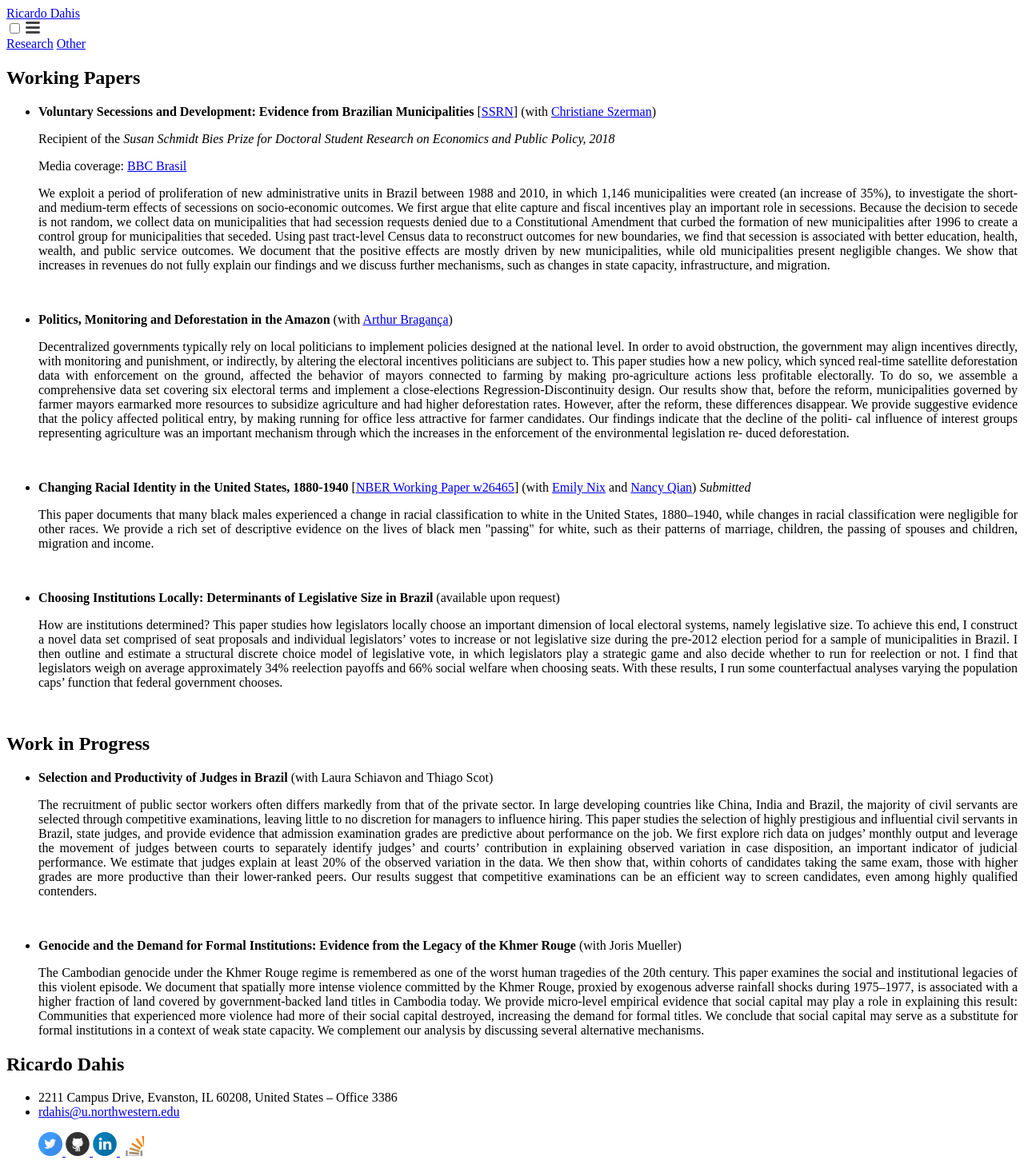
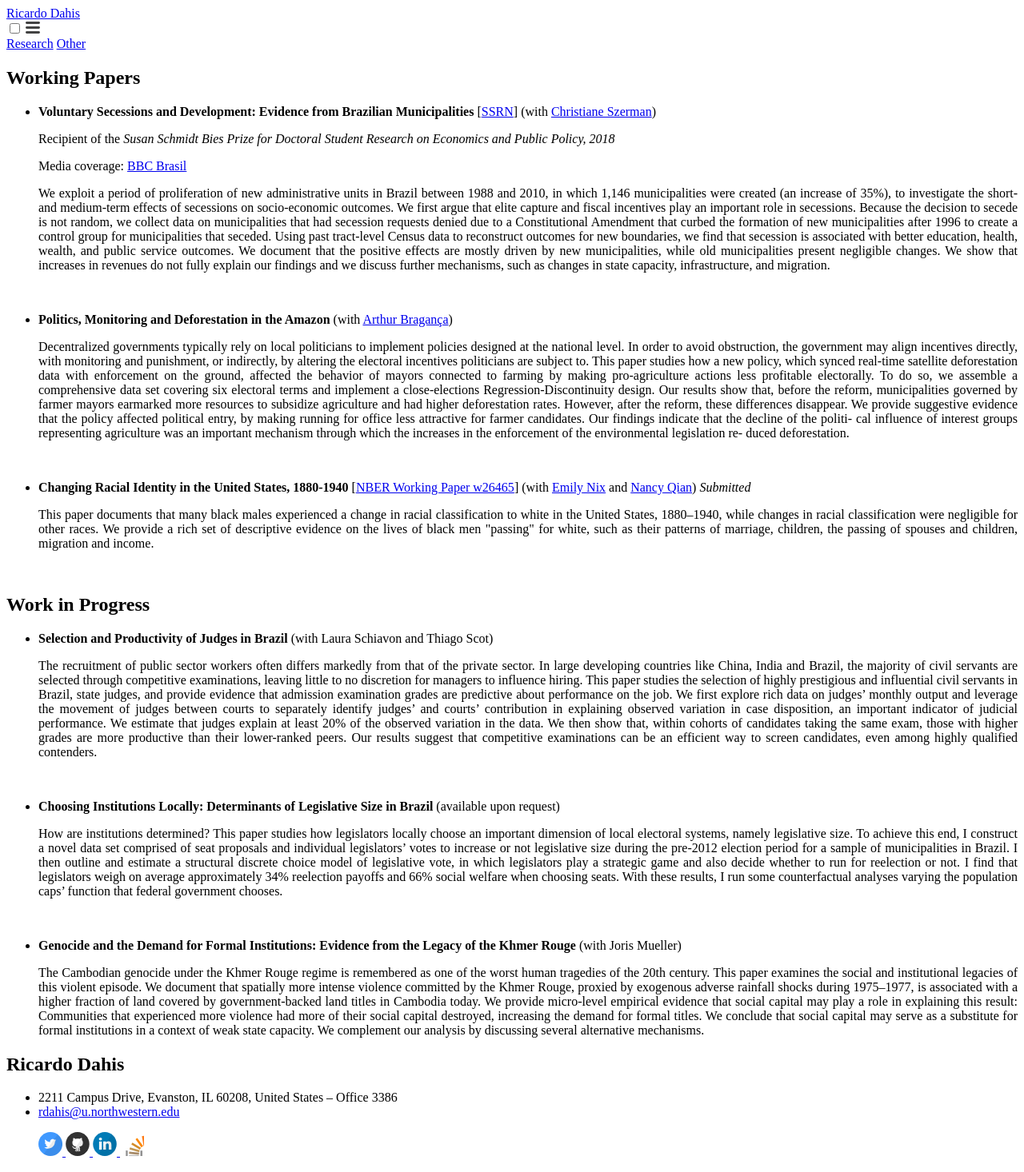
Before and after one commit to rdahis/rdahis.github.io, a Jekyll site: the page built from 1-research.md, in a window 1280 px wide. Shown: the whole page at 80% size. Built offline with Jekyll 4.4.1, drawn with Linux system fonts in a browser that asks for light colours; a script that is not in the unit is left out; some of the changed lines change nothing that is shown.

Commit message:
Update 1-research.md

```diff
--- a/1-research.md
+++ b/1-research.md
@@ -25,11 +25,6 @@ permalink: /research/
    <p style="text-align: justify;"> This paper documents that many black males experienced a change in racial classification to white in the United States, 1880–1940, while changes in racial classification were negligible for other races. We provide a rich set of descriptive evidence on the lives of black men "passing" for white, such as their patterns of marriage, children, the passing of spouses and children, migration and income. </p>
 
 <br>
-- **Choosing Institutions Locally: Determinants of Legislative Size in Brazil** (available upon request)
-
-   <p style="text-align: justify;"> How are institutions determined? This paper studies how legislators locally choose an important dimension of local electoral systems, namely legislative size. To achieve this end, I construct a novel data set comprised of seat proposals and individual legislators’ votes to increase or not legislative size during the pre-2012 election period for a sample of municipalities in Brazil. I then outline and estimate a structural discrete choice model of legislative vote, in which legislators play a strategic game and also decide whether to run for reelection or not. I find that legislators weigh on average approximately 34% reelection payoffs and 66% social welfare when choosing seats. With these results, I run some counterfactual analyses varying the population caps’ function that federal government chooses. </p>
-
-<br>
 
 # Work in Progress
 
@@ -38,6 +33,11 @@ permalink: /research/
    <p style="text-align: justify;"> The recruitment of public sector workers often differs markedly from that of the private sector. In large developing countries like China, India and Brazil, the majority of civil servants are selected through competitive examinations, leaving little to no discretion for managers to influence hiring. This paper studies the selection of highly prestigious and influential civil servants in Brazil, state judges, and provide evidence that admission examination grades are predictive about performance on the job. We first explore rich data on judges’ monthly output and leverage the movement of judges between courts to separately identify judges’ and courts’ contribution in explaining observed variation in case disposition, an important indicator of judicial performance. We estimate that judges explain at least 20% of the observed variation in the data. We then show that, within cohorts of candidates taking the same exam, those with higher grades are more productive than their lower-ranked peers. Our results suggest that competitive examinations can be an efficient way to screen candidates, even among highly qualified contenders. </p>
 
 <br>
+- **Choosing Institutions Locally: Determinants of Legislative Size in Brazil** (available upon request)
+
+   <p style="text-align: justify;"> How are institutions determined? This paper studies how legislators locally choose an important dimension of local electoral systems, namely legislative size. To achieve this end, I construct a novel data set comprised of seat proposals and individual legislators’ votes to increase or not legislative size during the pre-2012 election period for a sample of municipalities in Brazil. I then outline and estimate a structural discrete choice model of legislative vote, in which legislators play a strategic game and also decide whether to run for reelection or not. I find that legislators weigh on average approximately 34% reelection payoffs and 66% social welfare when choosing seats. With these results, I run some counterfactual analyses varying the population caps’ function that federal government chooses. </p>
+
+<br>
 
 - **Genocide and the Demand for Formal Institutions: Evidence from the Legacy of the Khmer Rouge** (with Joris Mueller)
 
```
